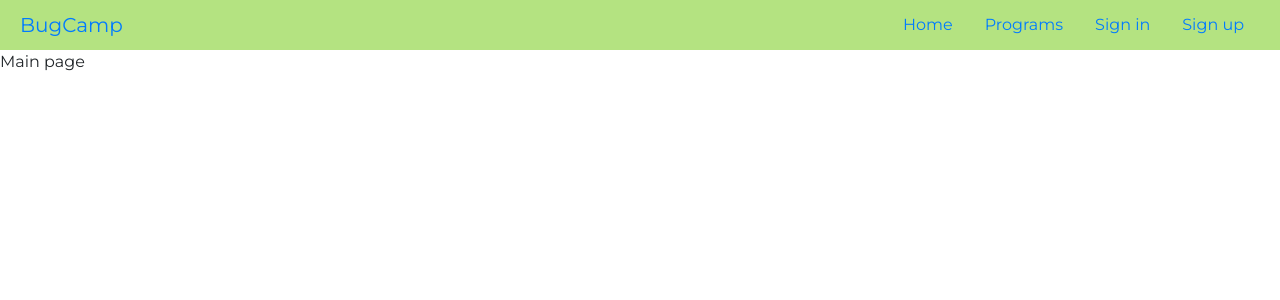
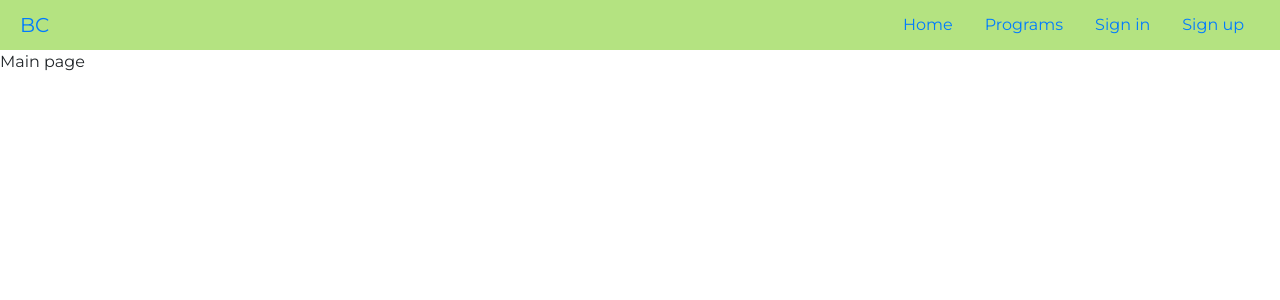
Before and after one commit to heroleggo/toy_flask, a Flask app: page / in a window 1280 px wide. Shown: the top 300 px of the page. Run offline with Flask 2, Linux system fonts and the light colour scheme; some libraries are stand-ins or nearby versions.

Commit message:
Update base.html

```diff
--- a/templates/base.html
+++ b/templates/base.html
@@ -10,7 +10,7 @@
 <body style="font-family: 'Montserrat', sans-serif">
     {% if session.logged_in %}
     <nav class="navbar-fixed-top" style="background:#B4E381; padding-top: 5px; padding-bottom: 5px">
-        <a class="navbar-brand" href="/" style="margin-left: 20px">BugCamp</a>
+        <a class="navbar-brand" href="/" style="margin-left: 20px">BC</a>
         <div class="row float-right" style="margin-right: 20px">
             <a class="nav-link" href="/">Home</a>
             <a class="nav-link" href="/info">My Info</a>
@@ -20,7 +20,7 @@
     </nav>
     {% else %}
     <nav class="navbar-fixed-top" style="background:#B4E381; padding-top: 5px; padding-bottom: 5px">
-        <a class="navbar-brand" href="/" style="margin-left: 20px">BugCamp</a>
+        <a class="navbar-brand" href="/" style="margin-left: 20px">BC</a>
         <div class="row float-right" style="margin-right: 20px">
             <a class="nav-link" href="/">Home</a>
             <a class="nav-link" href="/programs">Programs</a>
```
